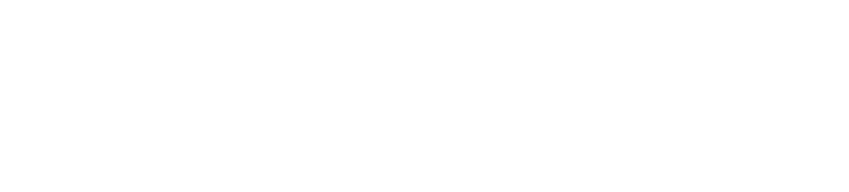
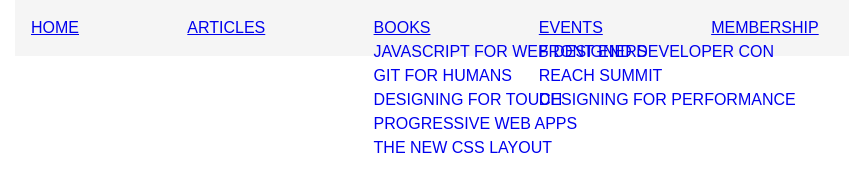
Before and after one commit to shipka1/demo-multi-level-nav, a plain HTML site: page index.html in a window 1280 px wide. Shown: the whole page, without its empty margins (161-1010 px from the left). Drawn offline with Linux system fonts and the light colour scheme.

Commit message:
half-way done

```diff
--- a/css/styles.css
+++ b/css/styles.css
@@ -1 +1,52 @@
-/* developer styles go here */
+body {
+    font-family: sans-serif;
+}
+
+header {
+    max-width: 58rem;
+    margin: 0 auto;
+}
+
+ul.menu {
+    background-color: #f5f5f5;
+}
+
+ul.menu {
+    color: #f5f5f5;
+    text-decoration: none;
+    text-transform: uppercase;
+    display: block;
+    padding: 1rem;
+}
+
+ul.menu a:hover,
+ul.menu a:active {
+    background-color: #262626;
+    border-radius: 5px;
+}
+
+ul.dropdown-menu {
+    padding: 0 1rem;
+}
+
+ul.dropdown-menu a {
+    text-decoration: none;
+}
+
+@media only screen and (min-width: 40em) {
+    ul.menu {
+        display: flex;
+        flex-wrap: wrap;
+    }
+
+    ul.menu li {
+        flex: 1 0 auto;
+        white-space: nowrap;
+    }
+
+    ul.dropdown-menu {
+        padding: 0;
+        position: absolute;
+    }
+
+}
--- a/index.html
+++ b/index.html
@@ -4,9 +4,37 @@
     <meta charset="UTF-8">
     <meta http-equiv="X-UA-Compatible" content="IE=edge">
     <meta name="viewport" content="width=device-width, initial-scale=1.0">
-    <title>Document</title>
+    <title>Demo Multi Level Nav</title>
+    <link rel="stylesheet" href="css/reset.css">
+    <link rel="stylesheet" href="css/styles.css">
 </head>
 <body>
-
+    <header>
+        <nav>
+            <ul class="menu">
+                <li><a href="#">Home</a></li>
+                <li><a href="#">Articles</a></li>
+                <li>
+                    <a href="#">Books</a>
+                    <ul class="dropdown-menu">
+                        <li><a href="#">Javascript for web designers</a></li>
+                        <li><a href="#">Git for Humans</a></li>
+                        <li><a href="#">Designing for touch</a></li>
+                        <li><a href="#">Progressive Web Apps</a></li>
+                        <li><a href="#">The new CSS layout</a></li>
+                    </ul>
+                </li>
+                <li>
+                    <a href="#">Events</a>
+                    <ul class="dropdown-menu">
+                        <li><a href="#">Front End Developer Con</a></li>
+                        <li><a href="#">Reach Summit</a></li>
+                        <li><a href="#">Designing for performance</a></li>
+                    </ul>
+                </li>
+                <li><a href="#">Membership</a></li>
+            </ul>
+        </nav>
+    </header>
 </body>
 </html>
```
